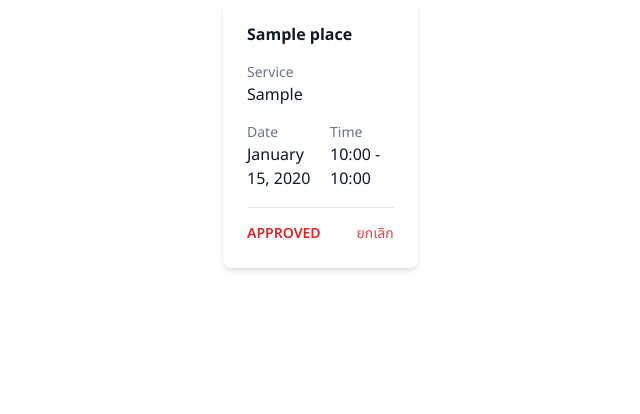
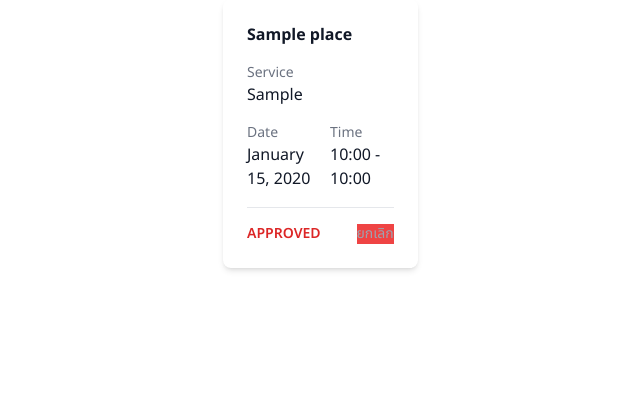
Before and after one commit to pp811010/activityapp, a Django app: page /booking/mybooking/ in a window 1280 px wide. Shown: the part 342-756 px from the top of the page, without its empty margins (97-737 px from the left). Run offline with Django 5.2, Linux system fonts and the light colour scheme; a user stored in the database is signed in; tables that the repository leaves empty hold one stand-in row (values such as "Sample post"); some libraries are stand-ins or nearby versions.

Commit message:
fix error notation

```diff
--- a/activitybookingapp/booking/templates/mybooking.html
+++ b/activitybookingapp/booking/templates/mybooking.html
@@ -51,7 +51,7 @@
 							{% else %}
 								<button class="text-brown-200 font-semibold text-sm">{{i.status}}</button>
 							{% endif%}
-							<button  onclick="deleteProject({{ i.id }}, '{{csrf_token}}')" class="text-gray-400 text-sm text-red-500">ยกเลิก</button>
+							<button  onclick="deleteProject({{ i.id }}, '{{csrf_token}}')" class="text-gray-400 text-sm bg-red-500">ยกเลิก</button>
 						</div>
 					</div>
 				</a>
```
